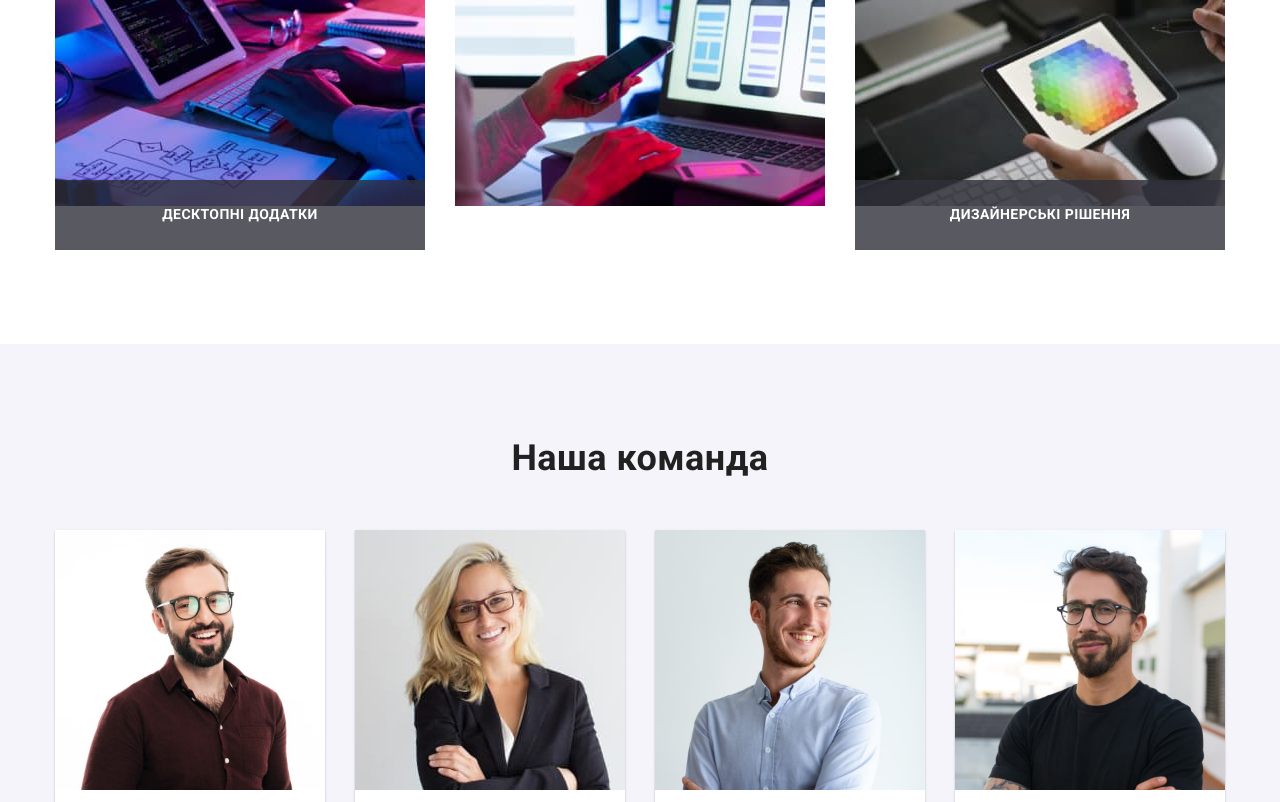
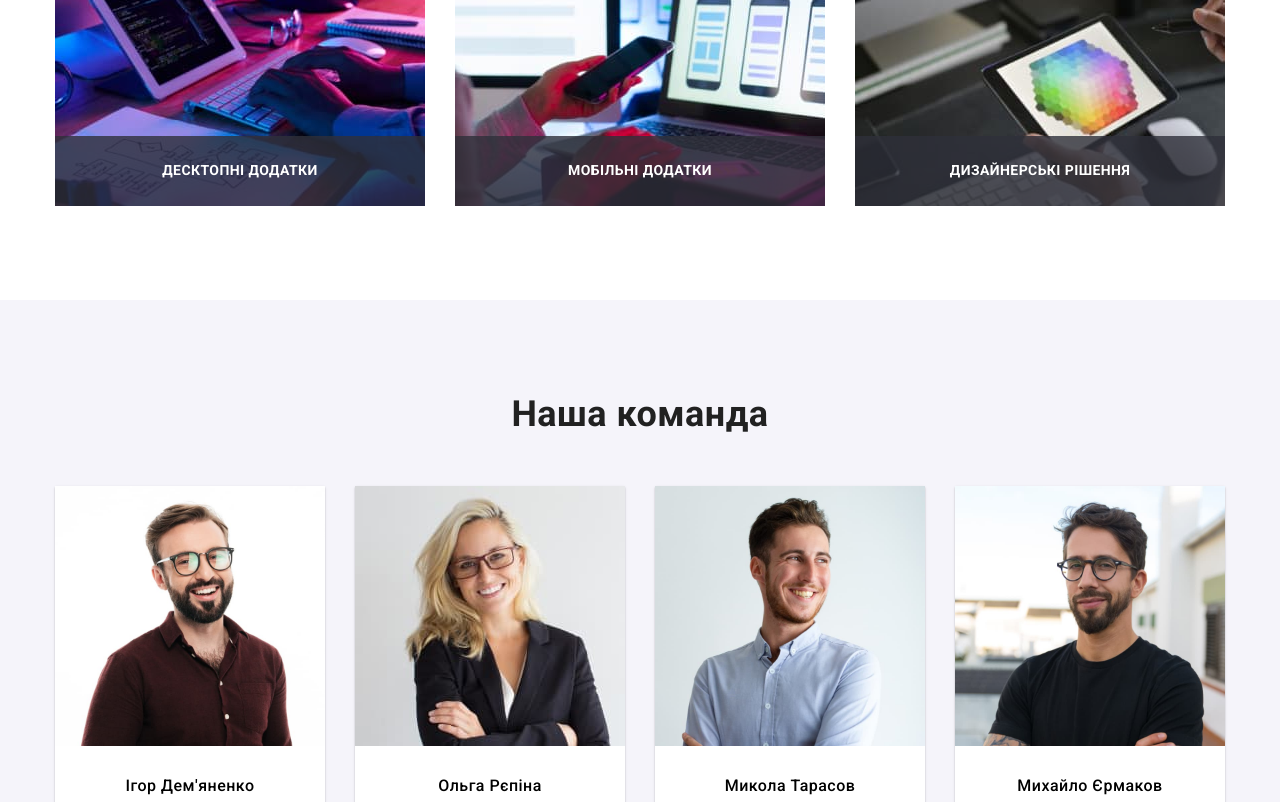
Before and after one commit to paladin3x/goit-markup-hw-05, a plain HTML site: page index.html in a window 1280 px wide. Shown: the part 1300-2102 px from the top of the page. Drawn offline with nearby package versions, Linux system fonts and the light colour scheme.

Commit message:
Update index.html

```diff
--- a/index.html
+++ b/index.html
@@ -159,7 +159,7 @@
                 alt="створення застосунків"
                 width="370"
               />
-              <div class="ovarlay-work">
+              <div class="ovarlay">
                 <p class="post-text">Мобільні додатки</p>
               </div>
             </li>
```
